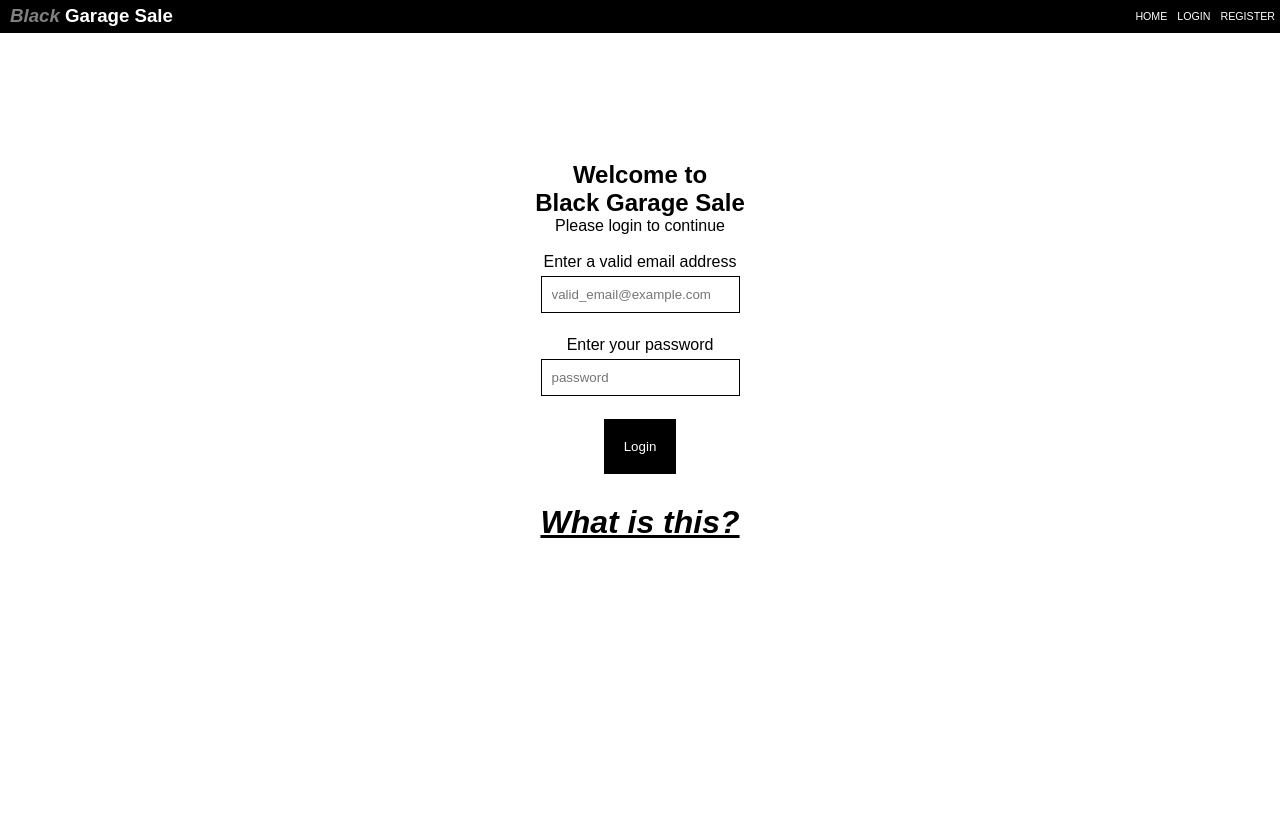
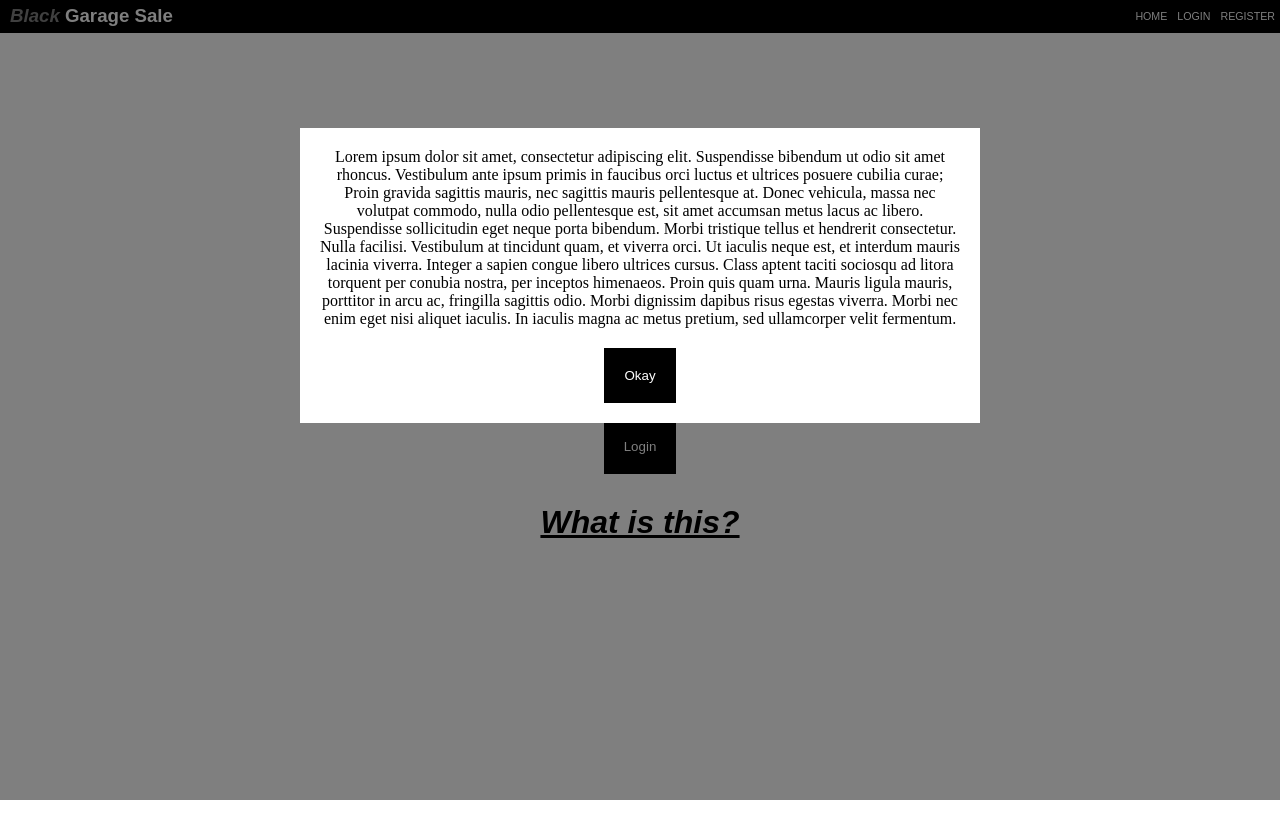
Before and after one commit to kickinaface/black-garage-sale, a website: page public/login.html in a window 1280 px wide. Both pictures are taken after a click on the element "What is this?". Drawn offline with Linux system fonts and the light colour scheme; no server answers.

Commit message:
Add modal logic

```diff
--- a/public/css/login.css
+++ b/public/css/login.css
@@ -29,3 +29,31 @@ body {
     font-style: italic;
     cursor: pointer;
 }
+
+/*modal styles */
+.modalWrapper {
+    position: absolute;
+    width:100%;
+    height: 100%;
+    top:0;
+    left:0;
+    right:0;
+    bottom: 0;
+    background:rgba(0, 0, 0, 0.5);
+    z-index: 9;
+    display: none;
+}
+
+.modalWrapper .modal{
+    margin: 0 auto;
+    margin-top:10%;
+    width: 50%;
+    background: white;
+    text-align:center;
+    padding: 20px;
+
+}
+.modalWrapper .modal button {
+    margin:20px 0 0 0;
+    text-align: center;
+}
--- a/public/login.html
+++ b/public/login.html
@@ -11,11 +11,28 @@
 	<script type="text/javascript" src="js/login.js"></script>
 
 	<script>
+		function openModal(modalType){
+			console.log('modalType: ', modalType);
+			document.querySelector('.modalWrapper').style.display = 'block';
+		}
 
+		function closeModal(){
+			document.querySelector('.modalWrapper').style.display = 'none';
+		}
 
 	</script>
 </head>
 <body>
+	<!-- Later, add to js and append to innerHTML or something dynamic for later modals-->
+	<div class="modalWrapper">
+		<div class="modal">
+			<p>
+				Lorem ipsum dolor sit amet, consectetur adipiscing elit. Suspendisse bibendum ut odio sit amet rhoncus. Vestibulum ante ipsum primis in faucibus orci luctus et ultrices posuere cubilia curae; Proin gravida sagittis mauris, nec sagittis mauris pellentesque at. Donec vehicula, massa nec volutpat commodo, nulla odio pellentesque est, sit amet accumsan metus lacus ac libero. Suspendisse sollicitudin eget neque porta bibendum. Morbi tristique tellus et hendrerit consectetur. Nulla facilisi. Vestibulum at tincidunt quam, et viverra orci. Ut iaculis neque est, et interdum mauris lacinia viverra. Integer a sapien congue libero ultrices cursus. Class aptent taciti sociosqu ad litora torquent per conubia nostra, per inceptos himenaeos. Proin quis quam urna. Mauris ligula mauris, porttitor in arcu ac, fringilla sagittis odio. Morbi dignissim dapibus risus egestas viverra. Morbi nec enim eget nisi aliquet iaculis. In iaculis magna ac metus pretium, sed ullamcorper velit fermentum.
+			</p>
+			<button onclick="closeModal();">Okay</button>
+		</div>
+	</div>
+	<!-- end modal-->
 	<div class="navigation">
 		<div class="navLogo"><i>Black</i> Garage Sale</div>
 		<ul class="navLinks"></ul>
@@ -40,7 +57,7 @@
 
 			<br>
 			<div class="serverMessages"></div>
-			<h1 class="aboutLink">What is this?</h1>
+			<h1 class="aboutLink" onclick="openModal('about');">What is this?</h1>
 		</div>
 	</div>
 </body>
```
Also changed, not shown: public/css/main.css (+27 -0 lines).
